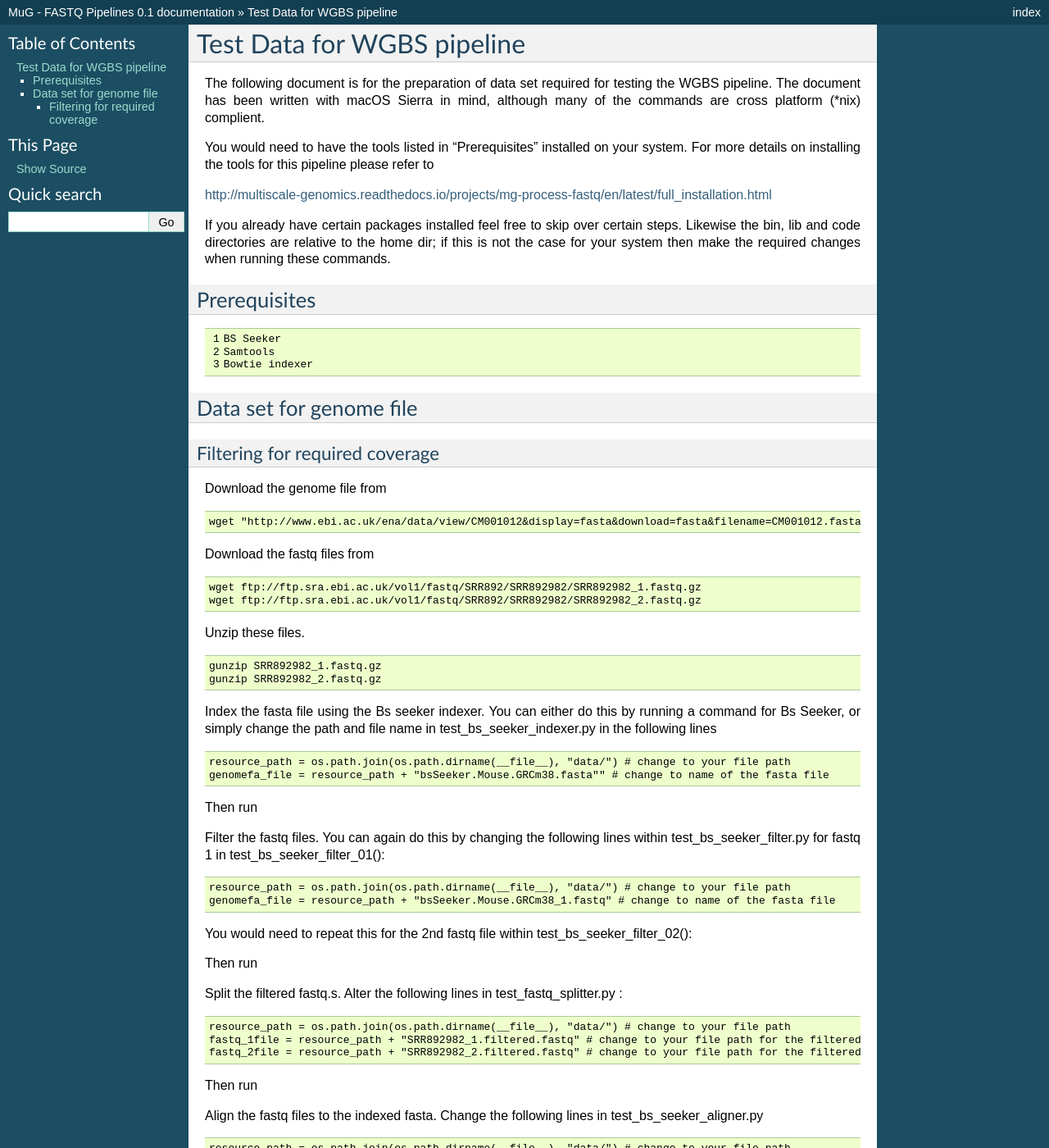
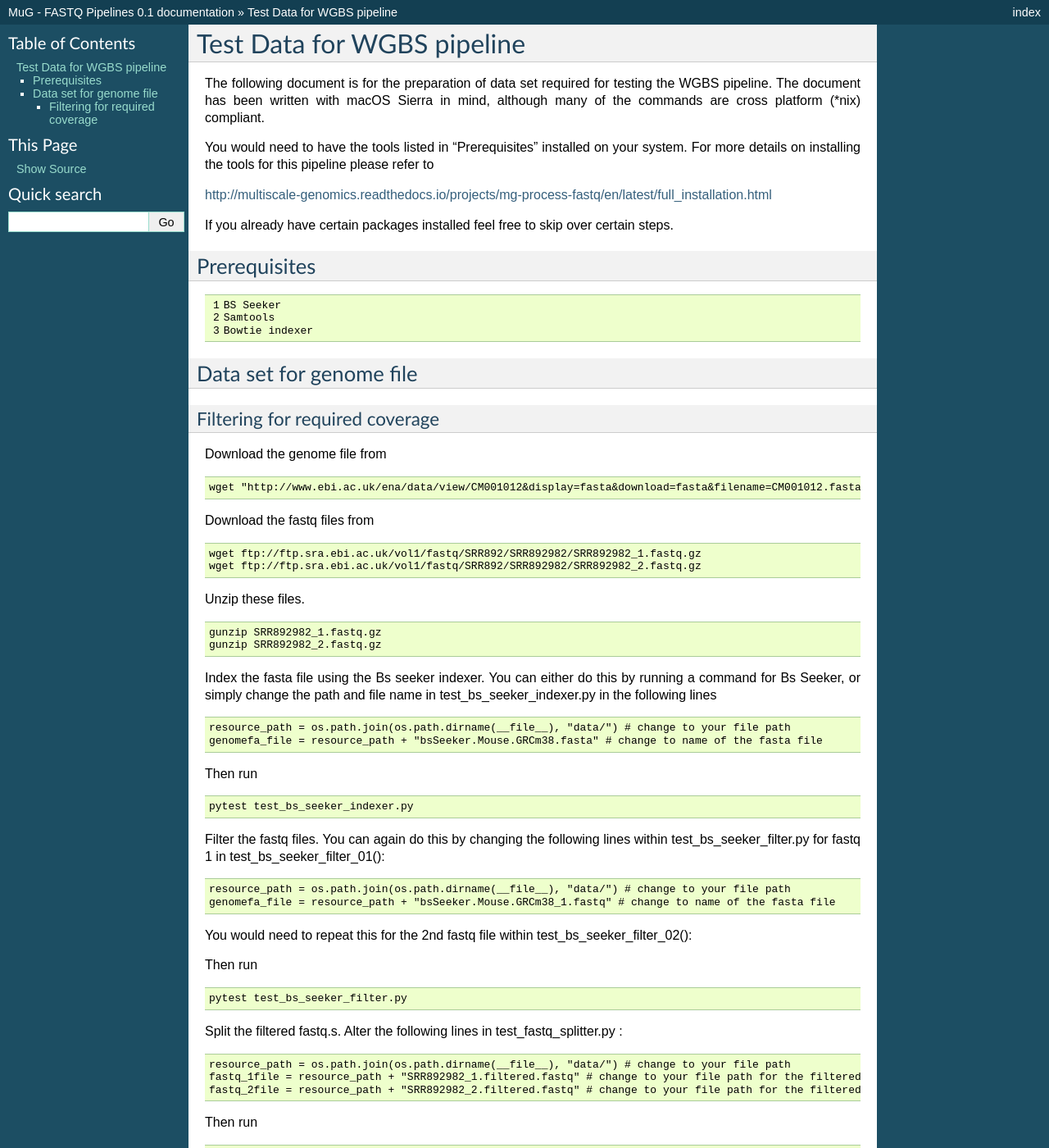
Before and after one commit to Multiscale-Genomics/mg-process-fastq, a Sphinx documentation site: the page built from docs/testData_WGBS.rst, in a window 1280 px wide and 1400 px high. Shown: the whole window at 82% size. Built offline with Sphinx 7.4.7, drawn with Linux system fonts in a browser that asks for light colours; pages that are not in the unit, such as notebooks, are missing from menus; some of the changed text lies outside the part shown.

Commit message:
updated docs per Marks mail on 13_09_2017

```diff
--- a/docs/testData_ChIPSeq.rst
+++ b/docs/testData_ChIPSeq.rst
@@ -3,7 +3,7 @@ Test Data for ChIP-seq pipeline
 
 The following document is for the preparation of data set required for testing the ChIP-seq pipeline. The document has
 been written with macOS Sierra in mind, although many of the commands are cross
-platform (\*nix) complient.
+platform (\*nix) compliant.
 
 You would need to have the tools listed in "Prerequisites" installed on your system.
 For more details on installing the tools for this pipeline please refer to
--- a/docs/testData_MNaseSeq.rst
+++ b/docs/testData_MNaseSeq.rst
@@ -3,7 +3,7 @@ Test Data for MNase-seq pipeline
 
 The following document is for the preparation of data set required for testing the MNase-seq pipeline. The document has
 been written with macOS Sierra in mind, although many of the commands are cross
-platform (\*nix) complient.
+platform (\*nix) compliant.
 
 You would need to have the tools listed in "Prerequisites" installed on your system.
 For more details on installing the tools for this pipeline please refer to
--- a/docs/testData_RNASeq.rst
+++ b/docs/testData_RNASeq.rst
@@ -3,7 +3,7 @@ Test Data for RNA-seq pipeline
 
 The following document is for the preparation of data set required for testing the RNA-seq pipeline. The document has
 been written with macOS Sierra in mind, although many of the commands are cross
-platform (\*nix) complient.
+platform (\*nix) compliant.
 
 You would need to have the tools listed in "Prerequisites" installed on your system.
 For more details on installing the tools for this pipeline please refer to
--- a/docs/testData_WGBS.rst
+++ b/docs/testData_WGBS.rst
@@ -3,7 +3,7 @@ Test Data for WGBS pipeline
 
 The following document is for the preparation of data set required for testing the WGBS pipeline. The document has
 been written with macOS Sierra in mind, although many of the commands are cross
-platform (\*nix) complient.
+platform (\*nix) compliant.
 
 You would need to have the tools listed in "Prerequisites" installed on your system.
 For more details on installing the tools for this pipeline please refer to
@@ -11,9 +11,7 @@ For more details on installing the tools for this pipeline please refer to
 http://multiscale-genomics.readthedocs.io/projects/mg-process-fastq/en/latest/full_installation.html
 
 If you already have certain packages installed feel free to skip over certain
-steps. Likewise the bin, lib and code directories are relative to the home dir;
-if this is not the case for your system then make the required changes when
-running these commands.
+steps.
 
 Prerequisites
 -------------
@@ -58,12 +56,13 @@ Index the fasta file using the Bs seeker indexer. You can either do this by runn
 .. code-block:: none
 
    resource_path = os.path.join(os.path.dirname(__file__), "data/") # change to your file path
-   genomefa_file = resource_path + "bsSeeker.Mouse.GRCm38.fasta"" # change to name of the fasta file
+   genomefa_file = resource_path + "bsSeeker.Mouse.GRCm38.fasta" # change to name of the fasta file
 
 
 Then run
 
 .. code-block:: none
+
    pytest test_bs_seeker_indexer.py
 
 
@@ -80,6 +79,7 @@ You would need to repeat this for the 2nd fastq file within test_bs_seeker_filte
 Then run
 
 .. code-block:: none
+
    pytest test_bs_seeker_filter.py
 
 
@@ -94,6 +94,7 @@ Split the filtered fastq.s. Alter the following lines in test_fastq_splitter.py
 Then run
 
 .. code-block:: none
+
    pytest test_fastq_splitter.py
 
 
@@ -112,6 +113,7 @@ Align the fastq files to the indexed fasta. Change the following lines in test_b
 Then run
 
 .. code-block:: none
+
    pytest test_bs_seeker_aligner.py
 
 
@@ -159,7 +161,13 @@ Re run the pipeline with this fasta file and original fastq files till the align
 
    samtools view -h -o /path/to/BS_seeker_tests/bsSeeker.Mouse.GRCm38.sam  /path/to/bsSeeker.Mouse.GRCm38.bam
 
-Use this sam file to extract the fastq entries from the larger fastq files.
+Use this sam file to extract the fastq entries from the larger fastq files using the script at :
+
+.. code-block:: none
+
+   https://github.com/Multiscale-Genomics/mg-misc-scripts/blob/master/WGBS_Scripts/regionsFromWig.py
+
+Run it using :
 
 .. code-block:: none
 
```
Also changed, not shown: docs/docker.rst (+7 -3 lines), docs/settingUpTravis.rst (+14 -7 lines), 3 other files.
